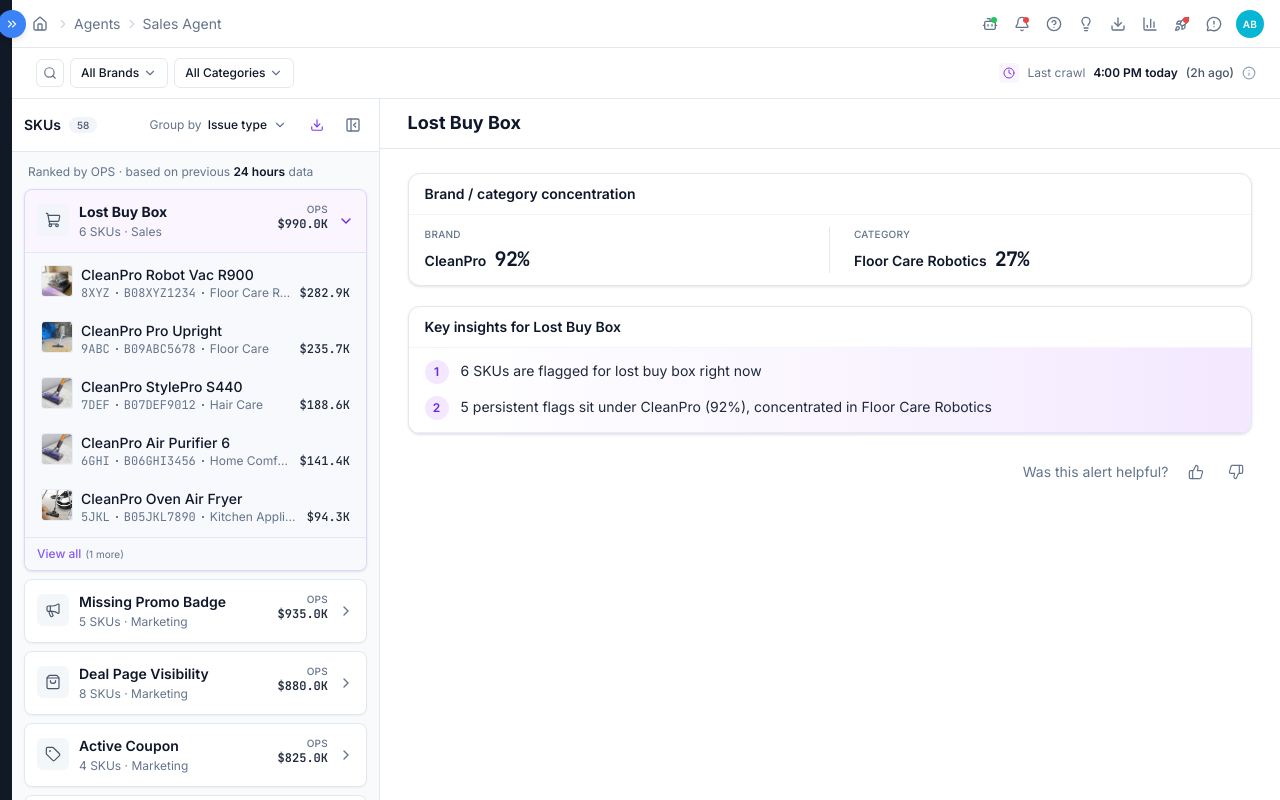
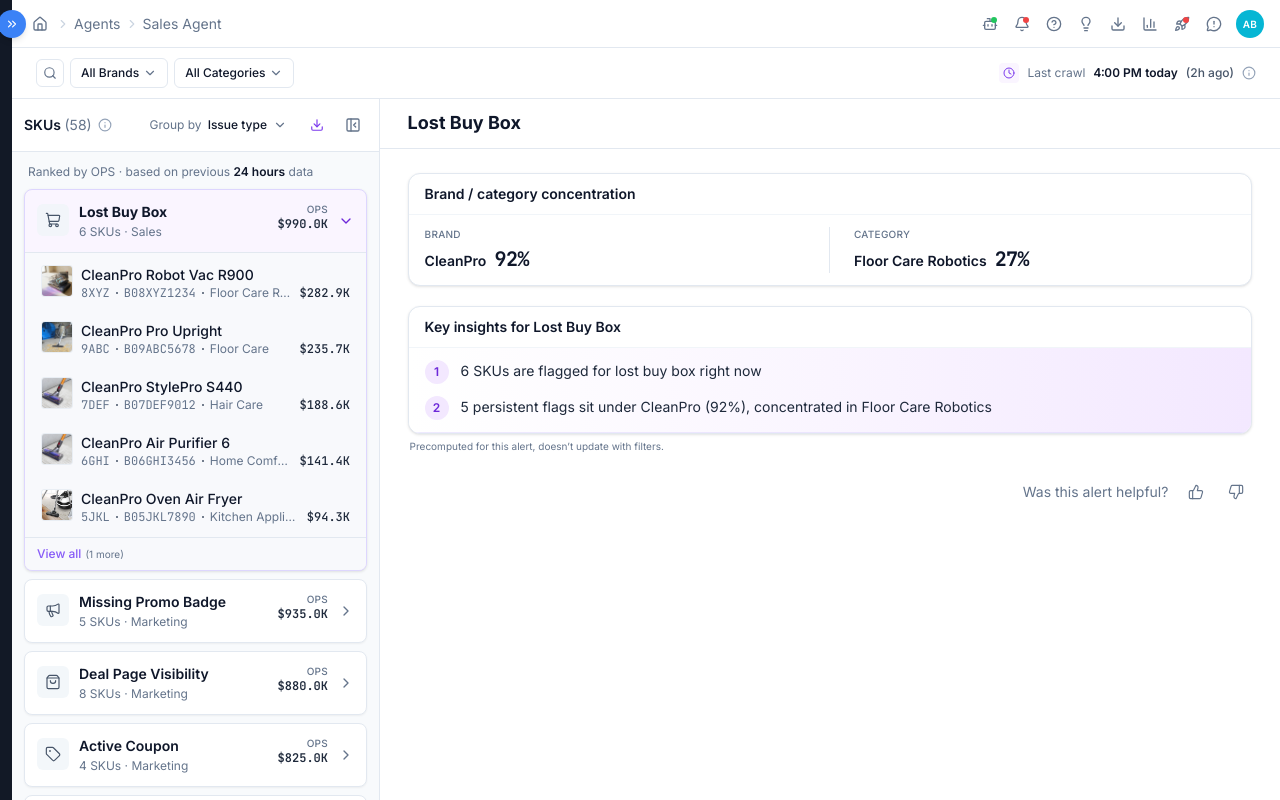
Before and after one commit to CIQDesignGit/alerts-V2, a Next.js app: page / in a window 1280 px wide. Built offline with nearby package versions, Linux system fonts and the light colour scheme.

Commit message:
tooltip and footnote addition

```diff
--- a/src/components/alerts-insights/alerts-tab.tsx
+++ b/src/components/alerts-insights/alerts-tab.tsx
@@ -1,6 +1,6 @@
 "use client";
 
-import { PanelLeftClose, PanelLeftOpen } from "lucide-react";
+import { Info, PanelLeftClose, PanelLeftOpen } from "lucide-react";
 import {
   useEffect,
   useLayoutEffect,
@@ -22,6 +22,11 @@
 import { SkuDetailPanel } from "@/components/alerts-insights/sku-detail-panel";
 import { TaxonomyRcaPanel } from "@/components/alerts-insights/taxonomy-rca-panel";
 import {
+  Tooltip,
+  TooltipContent,
+  TooltipTrigger,
+} from "@/components/ui/tooltip";
+import {
   buildAlertsTaxonomyTree,
   buildIssueTypeSidebarAlerts,
   DEFAULT_ALERTS_TIME_WINDOW,
@@ -36,6 +41,14 @@
   type AlertsGroupBy,
   type AlertsTaxonomyNode,
 } from "@/lib/mock-alerts-insights";
+
+/** Explains how the SKU count is calculated — differs by Group by mode. */
+const SKU_COUNT_TOOLTIP = {
+  issue:
+    "All SKUs contributing to alerts. SKUs can be repeated across issue types.",
+  category:
+    "Unique SKUs in the catalog. Each SKU is counted once across the catalog.",
+} as const;
 
 export function AlertsTab({
   filters,
@@ -216,13 +229,26 @@
         <aside className="flex w-92 shrink-0 flex-col border-r border-border bg-neutral-50">
           <div className="border-b border-border bg-background px-3 py-3">
             <div className="flex items-center justify-between gap-3">
-              <div className="flex min-w-0 items-center gap-2">
+              <div className="flex min-w-0 items-center gap-1.5">
                 <h2 className="text-sm font-semibold text-foreground">
-                  {listHeader.title}
+                  {listHeader.title}{" "}
+                  <span className="font-normal text-muted-foreground">
+                    ({listHeader.count})
+                  </span>
                 </h2>
-                <span className="inline-flex h-4 min-w-4 items-center justify-center rounded-full bg-neutral-100 px-2 text-2xs font-medium text-neutral-600">
-                  {listHeader.count}
-                </span>
+                <Tooltip>
+                  <TooltipTrigger
+                    className="inline-flex size-3.5 shrink-0 items-center justify-center rounded-full text-neutral-400 transition-colors hover:text-neutral-600"
+                    aria-label="About SKU count"
+                  >
+                    <Info className="size-3.5" aria-hidden />
+                  </TooltipTrigger>
+                  <TooltipContent className="max-w-xs text-left leading-snug">
+                    {groupBy === "category"
+                      ? SKU_COUNT_TOOLTIP.category
+                      : SKU_COUNT_TOOLTIP.issue}
+                  </TooltipContent>
+                </Tooltip>
               </div>
               <div className="flex shrink-0 items-center gap-2">
                 {onGroupByChange && (
--- a/src/components/alerts-insights/ally-ai-surface.tsx
+++ b/src/components/alerts-insights/ally-ai-surface.tsx
@@ -154,6 +154,15 @@
   );
 }
 
+/** Footnote under precomputed Ally insight cards — filters don’t refresh the copy. */
+export function PrecomputedInsightFootnote() {
+  return (
+    <p className="pl-0.5 text-2xs leading-snug text-muted-foreground">
+      Precomputed for this alert, doesn’t update with filters.
+    </p>
+  );
+}
+
 type AllyInsightContentProps = {
   bullets: AllyInsightBullet[];
   /** Card heading — e.g. Key insights for Lost Buy Box */
@@ -173,12 +182,8 @@
   if (bullets.length === 0) return null;
 
   return (
-    <div
-      className={cn(
-        "shrink-0 overflow-hidden rounded-xl border border-border bg-background shadow-sm",
-        className,
-      )}
-    >
+    <div className={cn("flex shrink-0 flex-col gap-1.5", className)}>
+      <div className="overflow-hidden rounded-xl border border-border bg-background shadow-sm">
         <header className="border-b border-neutral-100 px-4 py-2.5">
           <h3 className="min-w-0 truncate text-sm font-semibold text-foreground">
             {title}
@@ -199,5 +204,8 @@
           }))}
         />
       </div>
+
+      <PrecomputedInsightFootnote />
+    </div>
   );
 }
--- a/src/components/alerts-insights/taxonomy-period-summaries.tsx
+++ b/src/components/alerts-insights/taxonomy-period-summaries.tsx
@@ -2,7 +2,10 @@
 
 import { CalendarRange } from "lucide-react";
 
-import { NumberedInsightList } from "@/components/alerts-insights/ally-ai-surface";
+import {
+  NumberedInsightList,
+  PrecomputedInsightFootnote,
+} from "@/components/alerts-insights/ally-ai-surface";
 import { LastCrawlBadge } from "@/components/shared/last-crawl-badge";
 import { LiveSignalDot } from "@/components/shared/live-signal-dot";
 import {
@@ -21,8 +24,9 @@
   lastWeekBullets,
 }: TaxonomyPeriodSummariesProps) {
   return (
-    <section className="flex flex-col gap-5">
-      <div className="overflow-hidden rounded-xl border border-border bg-background shadow-sm">
+    <div className="flex flex-col gap-1.5">
+      <section className="flex flex-col gap-5">
+        <div className="overflow-hidden rounded-xl border border-border bg-background shadow-sm">
         <header className="flex flex-wrap items-center justify-between gap-2 border-b border-neutral-100 px-4 py-2.5">
           <div className="flex items-center gap-2.5">
             <LiveSignalDot />
@@ -61,6 +65,9 @@
           }))}
         />
       </div>
-    </section>
+      </section>
+
+      <PrecomputedInsightFootnote />
+    </div>
   );
 }
```
Lines whose indentation alone changed are shown as unchanged.
